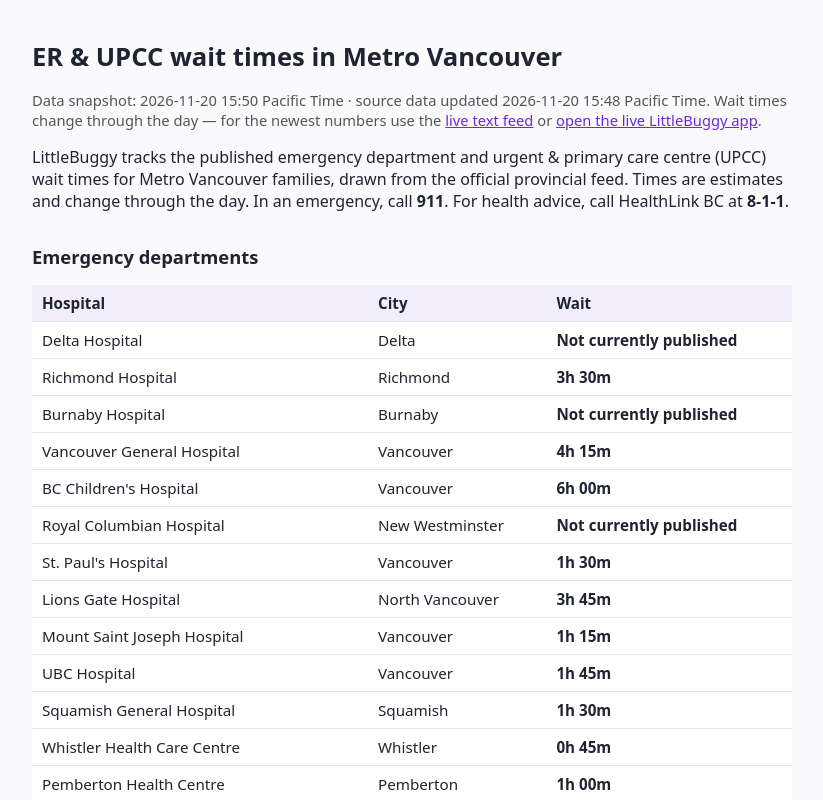
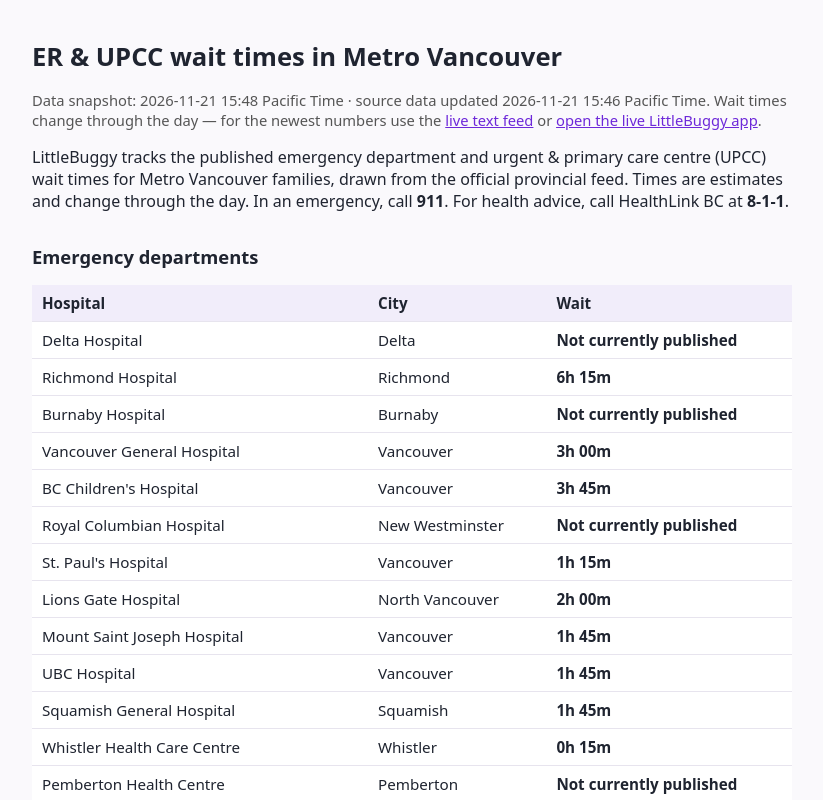
Before and after one commit to chrisyin888/littlebuggy, a Vue app: page /wait-times in a window 1280 px wide. Shown: the top 800 px of the page, without its empty margins (228-1051 px from the left). Built offline with nearby package versions, Linux system fonts and the light colour scheme.

Commit message:
chore: refresh wait-times snapshot 2026-11-21 PM

```diff
--- a/public/wait-times/bc-childrens/index.html
+++ b/public/wait-times/bc-childrens/index.html
@@ -24,8 +24,8 @@
 <body>
 <main>
 <h1>BC Children&#x27;s Hospital ER wait time</h1>
-<p class="wait-now">6h 00m</p>
-<p class="updated">Data snapshot: 2026-11-20 15:50 Pacific Time · source data updated 2026-11-20 15:48 Pacific Time. Wait times change through the day — for the newest numbers use the <a href="https://littlebuggy-api.onrender.com/wait-times.txt">live text feed</a> or <a href="/?go=wait-times">open the live LittleBuggy app</a>.</p>
+<p class="wait-now">3h 45m</p>
+<p class="updated">Data snapshot: 2026-11-21 15:48 Pacific Time · source data updated 2026-11-21 15:46 Pacific Time. Wait times change through the day — for the newest numbers use the <a href="https://littlebuggy-api.onrender.com/wait-times.txt">live text feed</a> or <a href="/?go=wait-times">open the live LittleBuggy app</a>.</p>
 <p>4480 Oak St., Entrance 55, Vancouver, BC V6H 3V4 · (604) 875-2345 · <a href="https://www.bcchildrens.ca/clinics-services/emergency-department">https://www.bcchildrens.ca/clinics-services/emergency-department</a></p>
 
 <p><a href="/?go=wait-times&amp;facility=bc_children">See this hospital live in the LittleBuggy app</a> · <a href="/wait-times/">All Metro Vancouver ER &amp; UPCC wait times</a></p>
--- a/public/wait-times/burnaby-hospital/index.html
+++ b/public/wait-times/burnaby-hospital/index.html
@@ -25,7 +25,7 @@
 <main>
 <h1>Burnaby Hospital ER wait time</h1>
 <p class="wait-now">Not currently published</p>
-<p class="updated">Data snapshot: 2026-11-20 15:50 Pacific Time · source data updated 2026-11-20 15:48 Pacific Time. Wait times change through the day — for the newest numbers use the <a href="https://littlebuggy-api.onrender.com/wait-times.txt">live text feed</a> or <a href="/?go=wait-times">open the live LittleBuggy app</a>.</p>
+<p class="updated">Data snapshot: 2026-11-21 15:48 Pacific Time · source data updated 2026-11-21 15:46 Pacific Time. Wait times change through the day — for the newest numbers use the <a href="https://littlebuggy-api.onrender.com/wait-times.txt">live text feed</a> or <a href="/?go=wait-times">open the live LittleBuggy app</a>.</p>
 <p>3935 Kincaid Street, Burnaby, BC, V5G 2X6 · (604) 434-4211 · <a href="https://www.fraserhealth.ca/Service-Directory/Service-At-Location/E/8/emergency----burnaby-hospital">https://www.fraserhealth.ca/Service-Directory/Service-At-Location/E/8/emergency----burnaby-hospital</a></p>
 <p class="note">Some hospitals show “Not currently published”: Fraser Health paused publishing ER wait times on August 17, 2026. LittleBuggy shows that honestly rather than an old number, and their times will reappear as soon as publishing resumes.</p>
 <p><a href="/?go=wait-times&amp;facility=burnaby">See this hospital live in the LittleBuggy app</a> · <a href="/wait-times/">All Metro Vancouver ER &amp; UPCC wait times</a></p>
--- a/public/wait-times/index.html
+++ b/public/wait-times/index.html
@@ -73,29 +73,29 @@
 <body>
 <main>
 <h1>ER &amp; UPCC wait times in Metro Vancouver</h1>
-<p class="updated">Data snapshot: 2026-11-20 15:50 Pacific Time · source data updated 2026-11-20 15:48 Pacific Time. Wait times change through the day — for the newest numbers use the <a href="https://littlebuggy-api.onrender.com/wait-times.txt">live text feed</a> or <a href="/?go=wait-times">open the live LittleBuggy app</a>.</p>
+<p class="updated">Data snapshot: 2026-11-21 15:48 Pacific Time · source data updated 2026-11-21 15:46 Pacific Time. Wait times change through the day — for the newest numbers use the <a href="https://littlebuggy-api.onrender.com/wait-times.txt">live text feed</a> or <a href="/?go=wait-times">open the live LittleBuggy app</a>.</p>
 <p>LittleBuggy tracks the published emergency department and urgent &amp; primary care centre (UPCC) wait times for Metro Vancouver families, drawn from the official provincial feed. Times are estimates and change through the day. In an emergency, call <strong>911</strong>. For health advice, call HealthLink BC at <strong>8-1-1</strong>.</p>
 <h2>Emergency departments</h2>
 <table>
 <tr><th>Hospital</th><th>City</th><th>Wait</th></tr>
 <tr><td>Delta Hospital</td><td>Delta</td><td class="wait">Not currently published</td></tr>
-<tr><td>Richmond Hospital</td><td>Richmond</td><td class="wait">3h 30m</td></tr>
+<tr><td>Richmond Hospital</td><td>Richmond</td><td class="wait">6h 15m</td></tr>
 <tr><td>Burnaby Hospital</td><td>Burnaby</td><td class="wait">Not currently published</td></tr>
-<tr><td>Vancouver General Hospital</td><td>Vancouver</td><td class="wait">4h 15m</td></tr>
-<tr><td>BC Children&#x27;s Hospital</td><td>Vancouver</td><td class="wait">6h 00m</td></tr>
+<tr><td>Vancouver General Hospital</td><td>Vancouver</td><td class="wait">3h 00m</td></tr>
+<tr><td>BC Children&#x27;s Hospital</td><td>Vancouver</td><td class="wait">3h 45m</td></tr>
 <tr><td>Royal Columbian Hospital</td><td>New Westminster</td><td class="wait">Not currently published</td></tr>
-<tr><td>St. Paul&#x27;s Hospital</td><td>Vancouver</td><td class="wait">1h 30m</td></tr>
-<tr><td>Lions Gate Hospital</td><td>North Vancouver</td><td class="wait">3h 45m</td></tr>
-<tr><td>Mount Saint Joseph Hospital</td><td>Vancouver</td><td class="wait">1h 15m</td></tr>
+<tr><td>St. Paul&#x27;s Hospital</td><td>Vancouver</td><td class="wait">1h 15m</td></tr>
+<tr><td>Lions Gate Hospital</td><td>North Vancouver</td><td class="wait">2h 00m</td></tr>
+<tr><td>Mount Saint Joseph Hospital</td><td>Vancouver</td><td class="wait">1h 45m</td></tr>
 <tr><td>UBC Hospital</td><td>Vancouver</td><td class="wait">1h 45m</td></tr>
-<tr><td>Squamish General Hospital</td><td>Squamish</td><td class="wait">1h 30m</td></tr>
-<tr><td>Whistler Health Care Centre</td><td>Whistler</td><td class="wait">0h 45m</td></tr>
-<tr><td>Pemberton Health Centre</td><td>Pemberton</td><td class="wait">1h 00m</td></tr>
+<tr><td>Squamish General Hospital</td><td>Squamish</td><td class="wait">1h 45m</td></tr>
+<tr><td>Whistler Health Care Centre</td><td>Whistler</td><td class="wait">0h 15m</td></tr>
+<tr><td>Pemberton Health Centre</td><td>Pemberton</td><td class="wait">Not currently published</td></tr>
 <tr><td>Eagle Ridge Hospital</td><td>Port Moody</td><td class="wait">Not currently published</td></tr>
 <tr><td>Peace Arch Hospital</td><td>White Rock</td><td class="wait">Not currently published</td></tr>
 <tr><td>Ridge Meadows Hospital</td><td>Maple Ridge</td><td class="wait">Not currently published</td></tr>
-<tr><td>Sechelt Hospital</td><td>Sechelt</td><td class="wait">6h 15m</td></tr>
-<tr><td>qathet General Hospital</td><td>Powell River</td><td class="wait">3h 45m</td></tr>
+<tr><td>Sechelt Hospital</td><td>Sechelt</td><td class="wait">1h 45m</td></tr>
+<tr><td>qathet General Hospital</td><td>Powell River</td><td class="wait">1h 15m</td></tr>
 <tr><td>Abbotsford Regional Hospital</td><td>Abbotsford</td><td class="wait">Not currently published</td></tr>
 <tr><td>Chilliwack General Hospital</td><td>Chilliwack</td><td class="wait">Not currently published</td></tr>
 <tr><td>Langley Memorial Hospital</td><td>Langley</td><td class="wait">Not currently published</td></tr>
--- a/public/wait-times/langley-memorial/index.html
+++ b/public/wait-times/langley-memorial/index.html
@@ -25,7 +25,7 @@
 <main>
 <h1>Langley Memorial Hospital ER wait time</h1>
 <p class="wait-now">Not currently published</p>
-<p class="updated">Data snapshot: 2026-11-20 15:50 Pacific Time · source data updated 2026-11-20 15:48 Pacific Time. Wait times change through the day — for the newest numbers use the <a href="https://littlebuggy-api.onrender.com/wait-times.txt">live text feed</a> or <a href="/?go=wait-times">open the live LittleBuggy app</a>.</p>
+<p class="updated">Data snapshot: 2026-11-21 15:48 Pacific Time · source data updated 2026-11-21 15:46 Pacific Time. Wait times change through the day — for the newest numbers use the <a href="https://littlebuggy-api.onrender.com/wait-times.txt">live text feed</a> or <a href="/?go=wait-times">open the live LittleBuggy app</a>.</p>
 <p>22051 Fraser Highway, Langley, BC, V4H 4H4 · (604) 514-6000 · <a href="https://www.fraserhealth.ca/Service-Directory/Service-At-Location/D/5/emergency---langley-memorial-hospital">https://www.fraserhealth.ca/Service-Directory/Service-At-Location/D/5/emergency---langley-memorial-hospital</a></p>
 <p class="note">Some hospitals show “Not currently published”: Fraser Health paused publishing ER wait times on August 17, 2026. LittleBuggy shows that honestly rather than an old number, and their times will reappear as soon as publishing resumes.</p>
 <p><a href="/?go=wait-times&amp;facility=lmh">See this hospital live in the LittleBuggy app</a> · <a href="/wait-times/">All Metro Vancouver ER &amp; UPCC wait times</a></p>
--- a/public/wait-times/lions-gate/index.html
+++ b/public/wait-times/lions-gate/index.html
@@ -24,8 +24,8 @@
 <body>
 <main>
 <h1>Lions Gate Hospital ER wait time</h1>
-<p class="wait-now">3h 45m</p>
-<p class="updated">Data snapshot: 2026-11-20 15:50 Pacific Time · source data updated 2026-11-20 15:48 Pacific Time. Wait times change through the day — for the newest numbers use the <a href="https://littlebuggy-api.onrender.com/wait-times.txt">live text feed</a> or <a href="/?go=wait-times">open the live LittleBuggy app</a>.</p>
+<p class="wait-now">2h 00m</p>
+<p class="updated">Data snapshot: 2026-11-21 15:48 Pacific Time · source data updated 2026-11-21 15:46 Pacific Time. Wait times change through the day — for the newest numbers use the <a href="https://littlebuggy-api.onrender.com/wait-times.txt">live text feed</a> or <a href="/?go=wait-times">open the live LittleBuggy app</a>.</p>
 <p>231 East 15th St, North Vancouver, BC, V7L 2L7 · (604) 988-3131 · <a href="https://www.vch.ca/en/location-service/emergency-department-lions-gate-hospital">https://www.vch.ca/en/location-service/emergency-department-lions-gate-hospital</a></p>
 
 <p><a href="/?go=wait-times&amp;facility=lgh">See this hospital live in the LittleBuggy app</a> · <a href="/wait-times/">All Metro Vancouver ER &amp; UPCC wait times</a></p>
--- a/public/wait-times/richmond-hospital/index.html
+++ b/public/wait-times/richmond-hospital/index.html
@@ -24,8 +24,8 @@
 <body>
 <main>
 <h1>Richmond Hospital ER wait time</h1>
-<p class="wait-now">3h 30m</p>
-<p class="updated">Data snapshot: 2026-11-20 15:50 Pacific Time · source data updated 2026-11-20 15:48 Pacific Time. Wait times change through the day — for the newest numbers use the <a href="https://littlebuggy-api.onrender.com/wait-times.txt">live text feed</a> or <a href="/?go=wait-times">open the live LittleBuggy app</a>.</p>
+<p class="wait-now">6h 15m</p>
+<p class="updated">Data snapshot: 2026-11-21 15:48 Pacific Time · source data updated 2026-11-21 15:46 Pacific Time. Wait times change through the day — for the newest numbers use the <a href="https://littlebuggy-api.onrender.com/wait-times.txt">live text feed</a> or <a href="/?go=wait-times">open the live LittleBuggy app</a>.</p>
 <p>7000 Westminster Highway, Richmond, BC, V6X 1A2 · (604) 278-9711 · <a href="https://www.vch.ca/en/location-service/emergency-department-richmond-hospital">https://www.vch.ca/en/location-service/emergency-department-richmond-hospital</a></p>
 
 <p><a href="/?go=wait-times&amp;facility=richmond">See this hospital live in the LittleBuggy app</a> · <a href="/wait-times/">All Metro Vancouver ER &amp; UPCC wait times</a></p>
--- a/public/wait-times/royal-columbian/index.html
+++ b/public/wait-times/royal-columbian/index.html
@@ -25,7 +25,7 @@
 <main>
 <h1>Royal Columbian Hospital ER wait time</h1>
 <p class="wait-now">Not currently published</p>
-<p class="updated">Data snapshot: 2026-11-20 15:50 Pacific Time · source data updated 2026-11-20 15:48 Pacific Time. Wait times change through the day — for the newest numbers use the <a href="https://littlebuggy-api.onrender.com/wait-times.txt">live text feed</a> or <a href="/?go=wait-times">open the live LittleBuggy app</a>.</p>
+<p class="updated">Data snapshot: 2026-11-21 15:48 Pacific Time · source data updated 2026-11-21 15:46 Pacific Time. Wait times change through the day — for the newest numbers use the <a href="https://littlebuggy-api.onrender.com/wait-times.txt">live text feed</a> or <a href="/?go=wait-times">open the live LittleBuggy app</a>.</p>
 <p>330 East Columbia Street, New Westminster, BC, V3L 3W7 · (604) 520-4253  · <a href="https://www.fraserhealth.ca/Service-Directory/Service-At-Location/D/E/emergency---royal-columbian-hospital">https://www.fraserhealth.ca/Service-Directory/Service-At-Location/D/E/emergency---royal-columbian-hospital</a></p>
 <p class="note">Some hospitals show “Not currently published”: Fraser Health paused publishing ER wait times on August 17, 2026. LittleBuggy shows that honestly rather than an old number, and their times will reappear as soon as publishing resumes.</p>
 <p><a href="/?go=wait-times&amp;facility=royal_columbian">See this hospital live in the LittleBuggy app</a> · <a href="/wait-times/">All Metro Vancouver ER &amp; UPCC wait times</a></p>
--- a/public/wait-times/surrey-memorial-pediatrics/index.html
+++ b/public/wait-times/surrey-memorial-pediatrics/index.html
@@ -25,7 +25,7 @@
 <main>
 <h1>Surrey Memorial Hospital Pediatrics ER wait time</h1>
 <p class="wait-now">Not currently published</p>
-<p class="updated">Data snapshot: 2026-11-20 15:50 Pacific Time · source data updated 2026-11-20 15:48 Pacific Time. Wait times change through the day — for the newest numbers use the <a href="https://littlebuggy-api.onrender.com/wait-times.txt">live text feed</a> or <a href="/?go=wait-times">open the live LittleBuggy app</a>.</p>
+<p class="updated">Data snapshot: 2026-11-21 15:48 Pacific Time · source data updated 2026-11-21 15:46 Pacific Time. Wait times change through the day — for the newest numbers use the <a href="https://littlebuggy-api.onrender.com/wait-times.txt">live text feed</a> or <a href="/?go=wait-times">open the live LittleBuggy app</a>.</p>
 <p>13750 96th Avenue, Surrey, BC, V3V 1Z2 · (604) 581-2211 · <a href="https://www.fraserhealth.ca/Service-Directory/Service-At-Location/5/9/emergency---surrey-memorial-hospital">https://www.fraserhealth.ca/Service-Directory/Service-At-Location/5/9/emergency---surrey-memorial-hospital</a></p>
 <p class="note">Some hospitals show “Not currently published”: Fraser Health paused publishing ER wait times on August 17, 2026. LittleBuggy shows that honestly rather than an old number, and their times will reappear as soon as publishing resumes.</p>
 <p><a href="/?go=wait-times&amp;facility=smh_p">See this hospital live in the LittleBuggy app</a> · <a href="/wait-times/">All Metro Vancouver ER &amp; UPCC wait times</a></p>
--- a/public/wait-times/vancouver-general/index.html
+++ b/public/wait-times/vancouver-general/index.html
@@ -24,8 +24,8 @@
 <body>
 <main>
 <h1>Vancouver General Hospital ER wait time</h1>
-<p class="wait-now">4h 15m</p>
-<p class="updated">Data snapshot: 2026-11-20 15:50 Pacific Time · source data updated 2026-11-20 15:48 Pacific Time. Wait times change through the day — for the newest numbers use the <a href="https://littlebuggy-api.onrender.com/wait-times.txt">live text feed</a> or <a href="/?go=wait-times">open the live LittleBuggy app</a>.</p>
+<p class="wait-now">3h 00m</p>
+<p class="updated">Data snapshot: 2026-11-21 15:48 Pacific Time · source data updated 2026-11-21 15:46 Pacific Time. Wait times change through the day — for the newest numbers use the <a href="https://littlebuggy-api.onrender.com/wait-times.txt">live text feed</a> or <a href="/?go=wait-times">open the live LittleBuggy app</a>.</p>
 <p>920 West 10th Ave, Vancouver, BC, V5Z 1M9 · (604) 875-4111 · <a href="https://www.vch.ca/en/location-service/emergency-department-vancouver-general-hospital">https://www.vch.ca/en/location-service/emergency-department-vancouver-general-hospital</a></p>
 
 <p><a href="/?go=wait-times&amp;facility=vgh">See this hospital live in the LittleBuggy app</a> · <a href="/wait-times/">All Metro Vancouver ER &amp; UPCC wait times</a></p>
```
Also changed, not shown: public/data/wait-times.json (+15 -15 lines), public/wait-times.txt.
